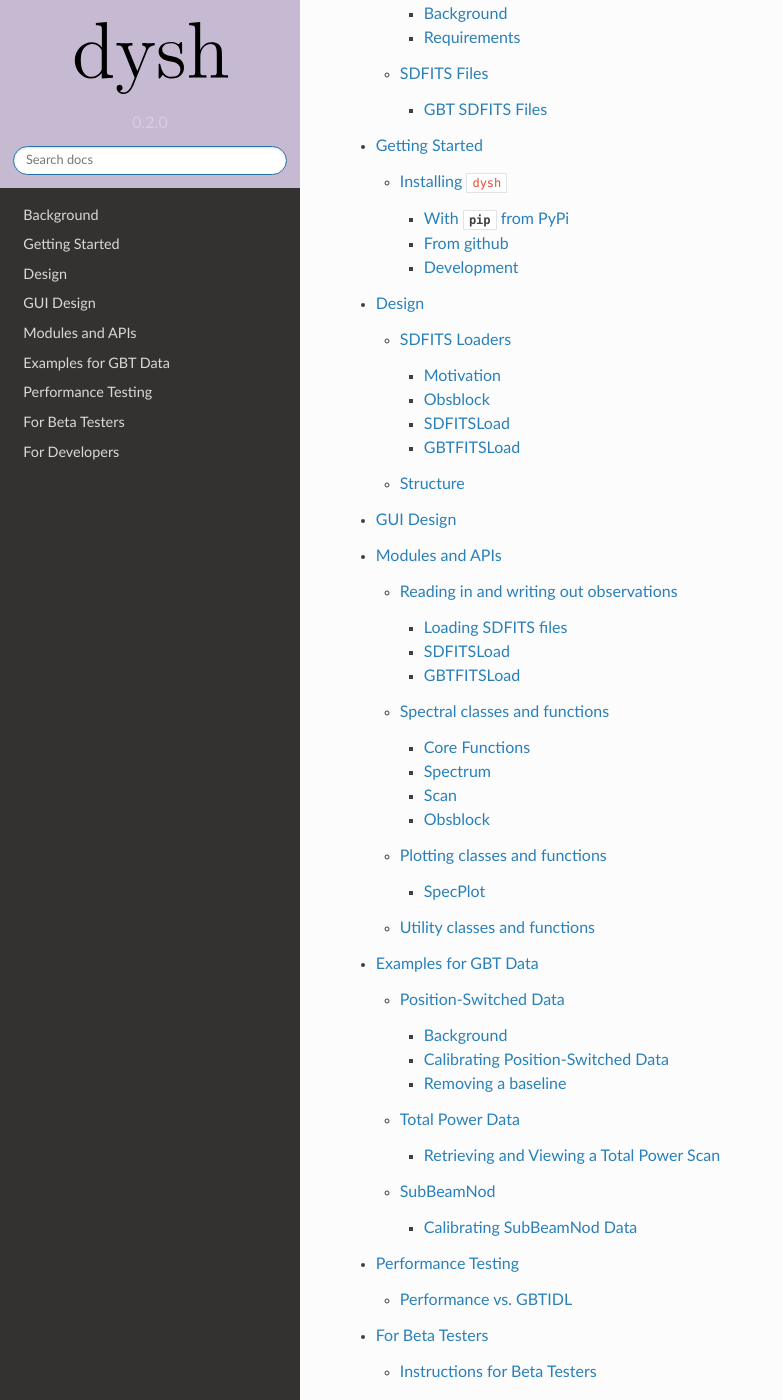
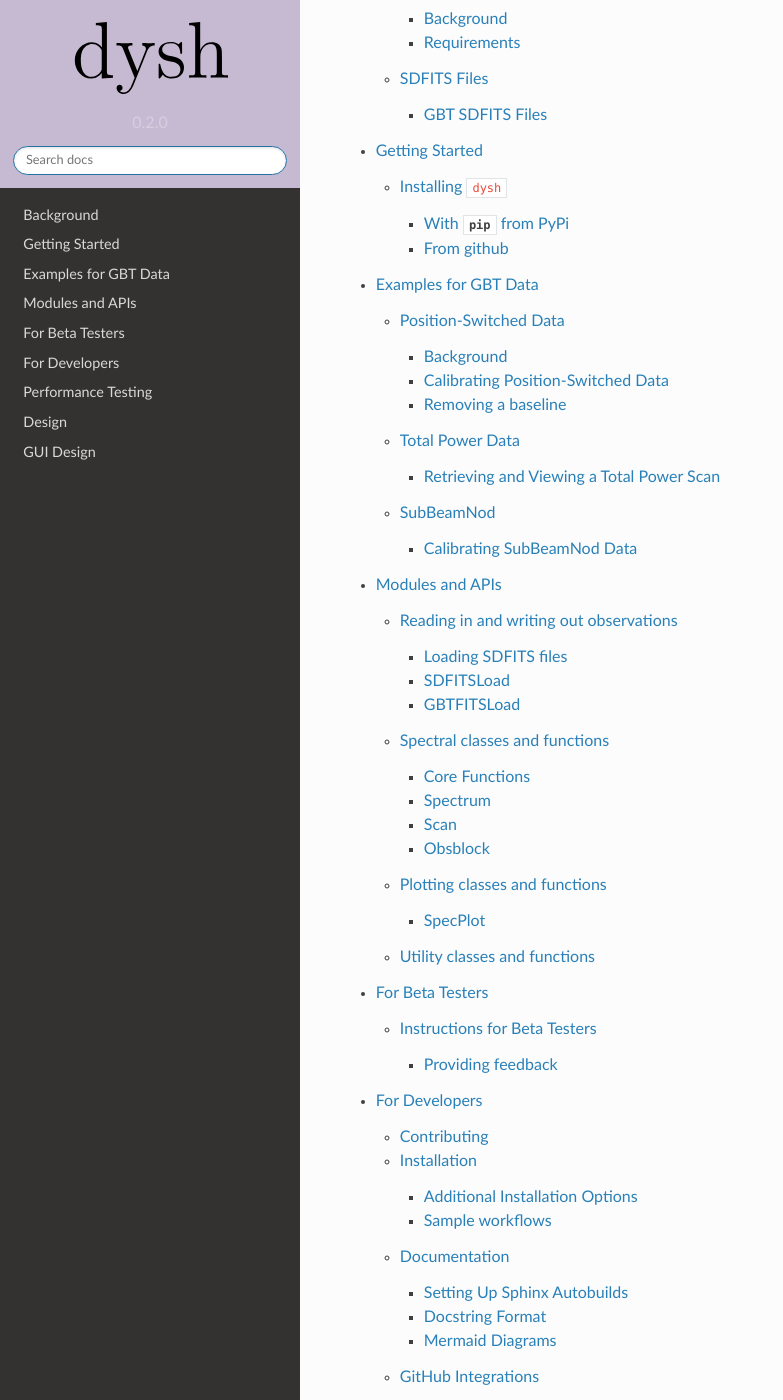
Before and after one commit to GreenBankObservatory/dysh, a Sphinx documentation site: the page built from docs/source/index.rst, in a window 1280 px wide and 1400 px high, scrolled down 407 px. Shown: the whole window, without its empty margins (0-783 px from the left). Built offline with Sphinx 7.4.7 and the Read the Docs theme 2.0.0, drawn with Linux system fonts in a browser that asks for light colours; pages that are not in the unit, such as notebooks, are missing from menus; some of the changed text lies outside the part shown.

```diff
--- a/docs/source/getting_started/index.rst
+++ b/docs/source/getting_started/index.rst
@@ -5,7 +5,7 @@ Getting Started
 Here's how you get started
 
 .. toctree::
-   :maxdepth: 2
+    :maxdepth: 2
 
-   install
-   install_developer
+    install
+    tutorials/index
--- a/docs/source/index.rst
+++ b/docs/source/index.rst
@@ -1,5 +1,5 @@
 ******************
-Dysh Documentation
+``dysh`` Documentation
 ******************
 ``dysh`` is a Python spectral line data reduction and analysis program for singledish data with specific emphasis on data from the Green Bank Telescope.  It is currently under development in collaboration between the
 `Green Bank Observatory <https:/greenbankobservatory.org>`_
@@ -15,13 +15,13 @@ Contents
 
    background/index
    getting_started/index
+   examples/index
+   modules/index
+   for_beta_testers/index
+   for_developers/index
+   performance_testing/index
    design/index
    gui/index
-   modules/index
-   examples/index
-   performance_testing/index
-   for_beta_testers/index
-   for_developers/index
 
 Indices and tables
 ==================
@@ -34,8 +34,8 @@ Reporting Issues
 ================
 
 If you find a bug or something you think is in error, please report it on
-the `github issue tracker <https://github.com/GreenBankObservatory/dysh/issues>`_.
-You must have a `Github account <https://github.com>`_ to submit an issue.
+the `GitHub issue tracker <https://github.com/GreenBankObservatory/dysh/issues>`_.
+You must have a `GitHub account <https://github.com>`_ to submit an issue.
 
 
 Credits
```
Also changed, not shown: docs/source/getting_started/install.rst (+0 -59 lines).
